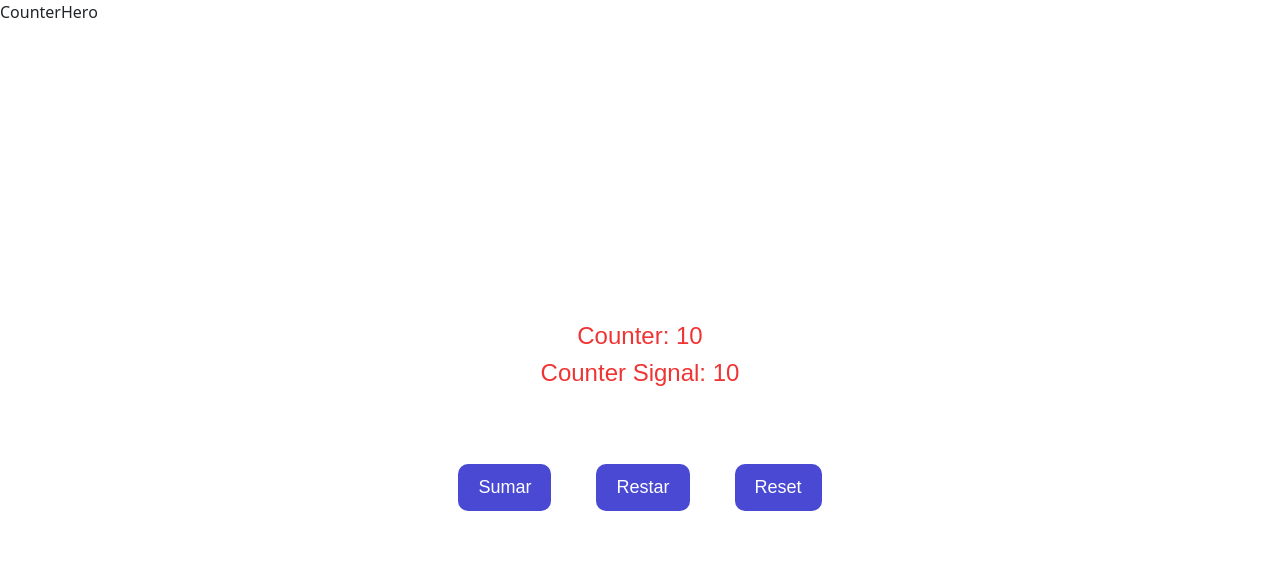
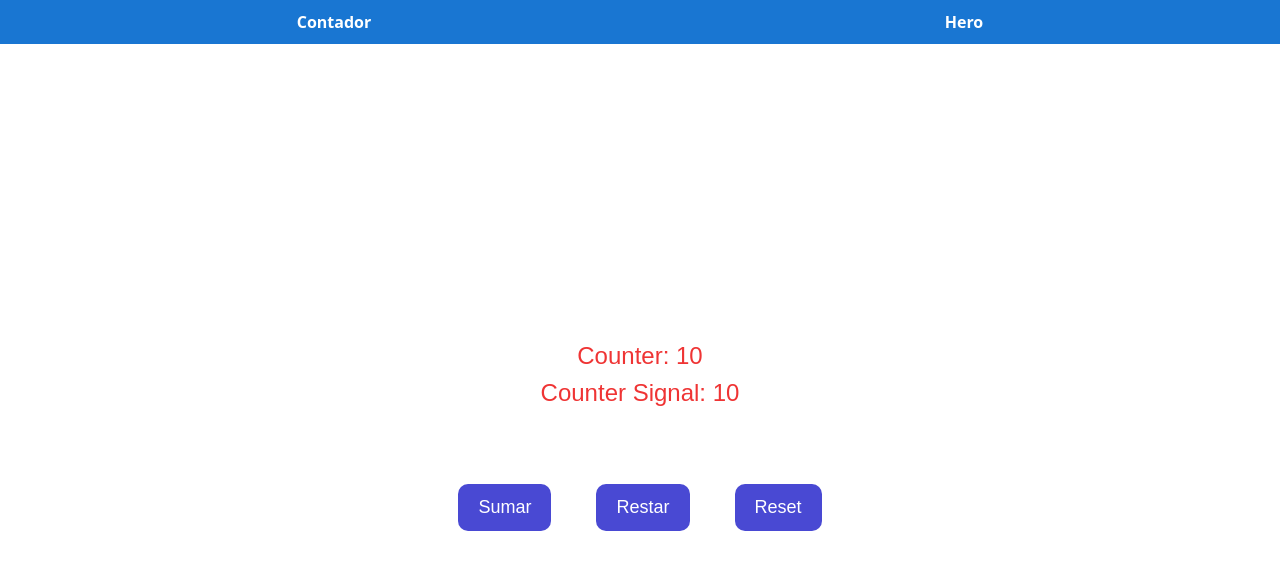
Before and after one commit to r2x4/bases_angular, an Angular app: page / in a window 1280 px wide. Shown: the top 570 px of the page. Built offline with nearby package versions, Linux system fonts and the light colour scheme.

Commit message:
guardarsiiii

```diff
--- a/src/app/components/shared/navbar/navbar.component.html
+++ b/src/app/components/shared/navbar/navbar.component.html
@@ -1,8 +1,31 @@
+<style>
+    nav {
+        display: flex;
+        justify-content: space-around;
+        padding: 10px;
+        background-color: #1976d2;
+        color: aliceblue;
+    }
+
+    nav a {
+        color: white;
+        text-decoration: none;
+        font-weight: bold;
+    }
+
+    nav a:hover {
+        text-decoration: underline;
+        color: rgb(7, 7, 7);
+    }
+</style>
+
+
+
 
 	<nav>
 		<!-- <a href="">Counter </a> not needed, it's redundant -->
 
-		<a routerlink="/">Counter</a>
-		<a routerlink="/hero">Hero</a>
+		<a [routerLink]="['/']">Contador</a>
+		<a [routerLink]="['/hero']">Hero</a>
 
 	</nav>
--- a/src/app/components/shared/navbar/navbar.component.ts
+++ b/src/app/components/shared/navbar/navbar.component.ts
@@ -3,7 +3,6 @@ import { RouterLink } from '@angular/router';
 
 @Component({
   selector: 'app-navbar',
-  standalone: true,
   imports: [RouterLink],
   templateUrl: './navbar.component.html',
 })
```
